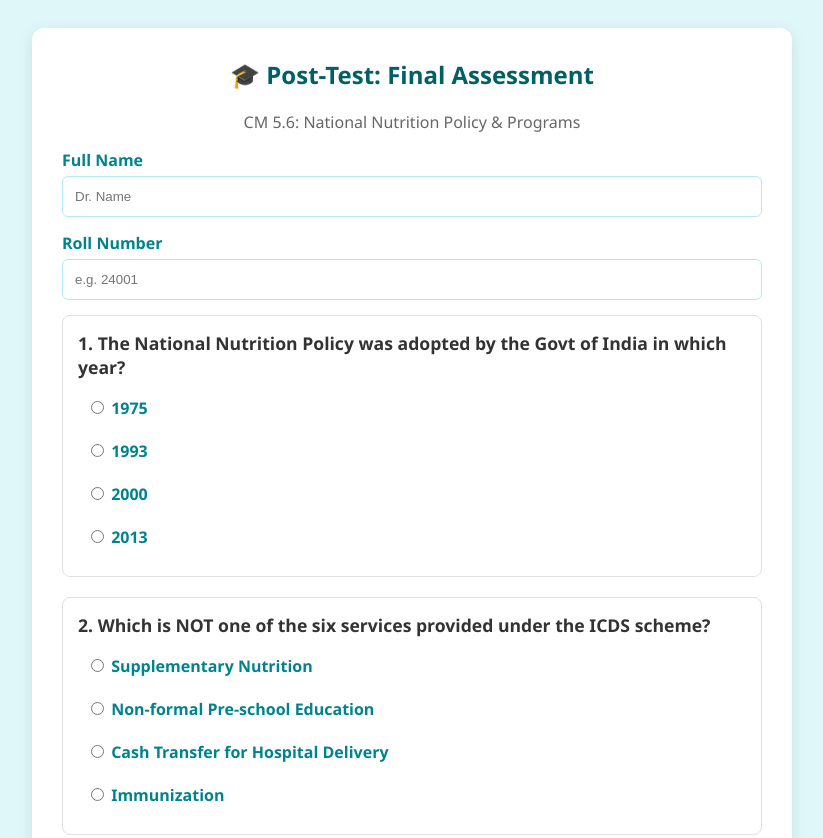
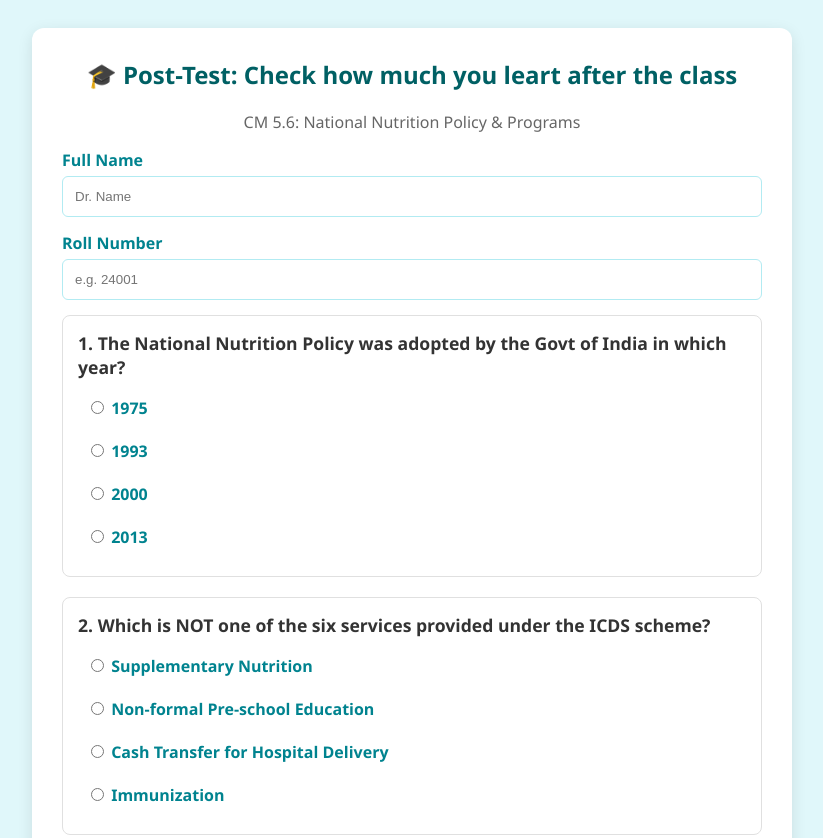
Before and after one commit to aravindbm/cm5.6_posttest, a plain HTML site: page index.html in a window 1280 px wide. Shown: the top 838 px of the page, without its empty margins (228-1051 px from the left). Drawn offline with Linux system fonts and the light colour scheme.

Commit message:
Update index.html

```diff
--- a/index.html
+++ b/index.html
@@ -39,7 +39,7 @@
 <body>
 
 <div class="container" id="quiz-ui">
-    <h2>🎓 Post-Test: Final Assessment</h2>
+    <h2>🎓 Post-Test: Check how much you leart after the class</h2>
     <p style="text-align:center; color:#666;">CM 5.6: National Nutrition Policy & Programs</p>
 
     <form id="postForm">
```
